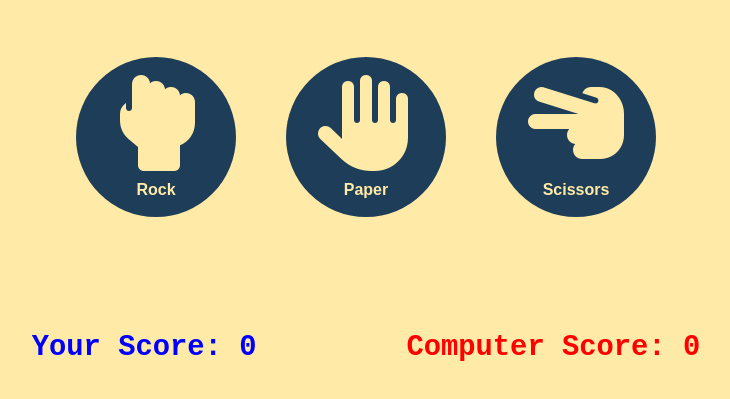
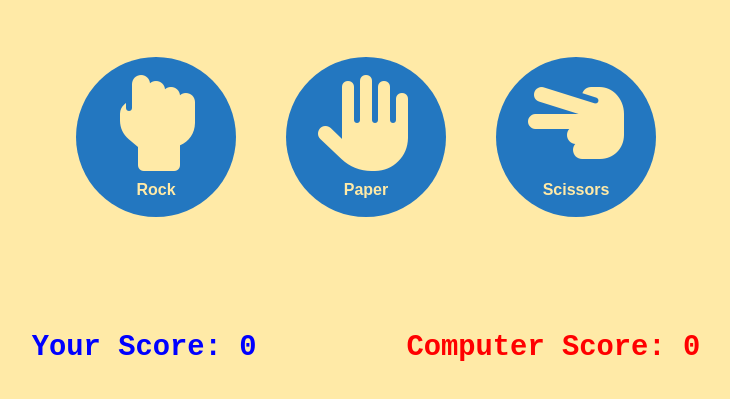
Before and after one commit to AryanPatel1918/rock-paper-scissors, a plain HTML site: page index.html in a window 1280 px wide. Shown: the part 205-604 px from the top of the page, without its empty margins (274-1004 px from the left). Drawn offline with Linux system fonts and the light colour scheme.

Commit message:
change colour of buttons

```diff
--- a/styles.css
+++ b/styles.css
@@ -40,7 +40,7 @@ button {
     font-weight: bold;
     cursor: pointer;
 
-    background-color: #1e3d59; /* navy-ish blue */
+    background-color: #2377c0;
     color: #ffeaa7;
     border: none;
     border-radius: 50%;
```
